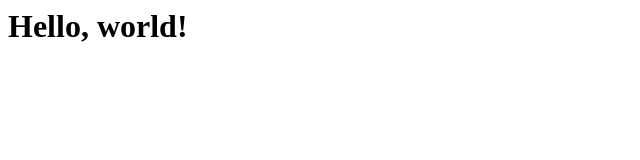
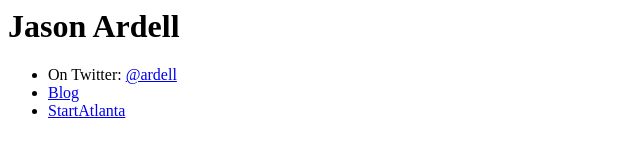
Before and after one commit to ardell/ardell.github.com, a plain HTML site: page index.html in a window 1280 px wide. Shown: the whole page, without its empty margins (0-640 px from the left). Drawn offline with Linux system fonts and the light colour scheme.

Commit message:
Add some details.

```diff
--- a/index.html
+++ b/index.html
@@ -1,7 +1,12 @@
 <html>
+<body>
 
-<body>
-<h1>Hello, world!</h1>
+<h1>Jason Ardell</h1>
+<ul>
+    <li>On Twitter: <a href="http://twitter.com/ardell">@ardell</a></li>
+    <li><a href="http://ardell.posterous.com">Blog</a></li>
+    <li><a href="http://startatlanta.org">StartAtlanta</a></li>
+</ul>
+
 </body>
-
 </html>
```
